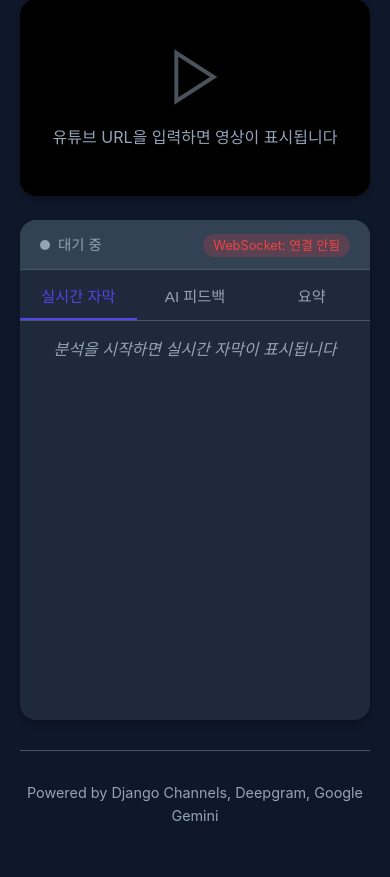
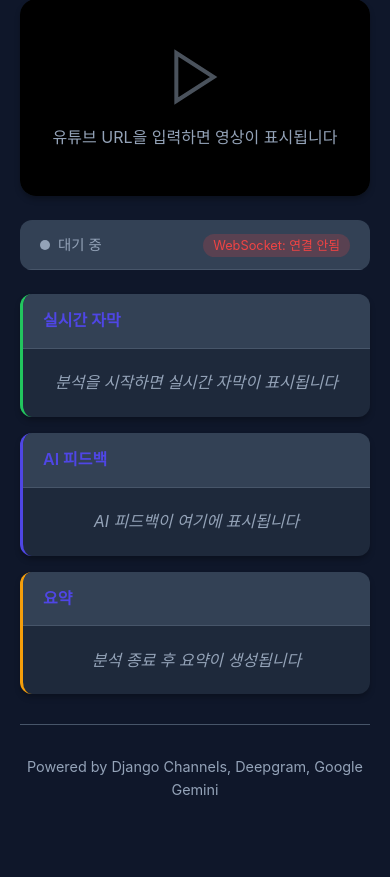
Before and after one commit to baskduf/SSAFY_Auto_Video, a Django app: page / in a window 390 px wide. Shown: the part 354-1231 px from the top of the page. After the commit the page ends 1149 px from the top, so only its background shows below. Run offline with Django 5.2, Linux system fonts and the light colour scheme.

Commit message:
Refactor UI to 3-panel layout with auto-scroll
- Replace tab-based UI with 3-panel simultaneous view
- Show transcript, AI feedback, and summary panels at once
- Add auto-scroll for transcript and feedback containers
- Add panel highlight effect for new content notifications
- Update responsive layout for different screen sizes

Co-Authored-By: Claude Opus 4.5 <noreply@anthropic.com>

```diff
--- a/static/css/style.css
+++ b/static/css/style.css
@@ -151,15 +151,73 @@ body {
 
 /* Main Content */
 .main-content {
-    display: grid;
-    grid-template-columns: 1fr 1fr;
+    display: flex;
+    flex-direction: column;
     gap: 24px;
 }
 
-@media (max-width: 1024px) {
-    .main-content {
+/* Status Section */
+.status-section {
+    background-color: var(--bg-secondary);
+    border-radius: 12px;
+    overflow: hidden;
+}
+
+/* 3 Panel Layout */
+.panels-section {
+    display: grid;
+    grid-template-columns: repeat(3, 1fr);
+    gap: 16px;
+    min-height: 400px;
+}
+
+@media (max-width: 1200px) {
+    .panels-section {
+        grid-template-columns: 1fr 1fr;
+    }
+    .panels-section .summary-panel {
+        grid-column: span 2;
+    }
+}
+
+@media (max-width: 768px) {
+    .panels-section {
         grid-template-columns: 1fr;
     }
+    .panels-section .summary-panel {
+        grid-column: span 1;
+    }
+}
+
+/* Panel Styles */
+.panel {
+    background-color: var(--bg-secondary);
+    border-radius: 12px;
+    display: flex;
+    flex-direction: column;
+    overflow: hidden;
+    box-shadow: var(--shadow);
+    max-height: 500px;
+}
+
+.panel-header {
+    padding: 14px 20px;
+    background-color: var(--bg-tertiary);
+    border-bottom: 1px solid var(--border-color);
+}
+
+.panel-header h3 {
+    font-size: 1rem;
+    font-weight: 600;
+    color: var(--primary-color);
+    margin: 0;
+}
+
+.panel-content {
+    flex: 1;
+    overflow-y: auto;
+    padding: 16px;
+    scroll-behavior: smooth;
 }
 
 /* Video Section */
@@ -237,7 +295,7 @@ body {
     50% { opacity: 0.7; }
 }
 
-/* Feedback Section */
+/* Feedback Section (Legacy - kept for compatibility) */
 .feedback-section {
     background-color: var(--bg-secondary);
     border-radius: 16px;
@@ -247,6 +305,31 @@ body {
     flex-direction: column;
     max-height: calc(100vh - 300px);
     min-height: 500px;
+}
+
+/* Transcript Panel specific */
+.transcript-panel {
+    border-left: 3px solid var(--success-color);
+}
+
+/* Feedback Panel specific */
+.feedback-panel {
+    border-left: 3px solid var(--primary-color);
+}
+
+/* Summary Panel specific */
+.summary-panel {
+    border-left: 3px solid var(--warning-color);
+}
+
+/* Panel highlight effect */
+.panel.highlight {
+    animation: panelHighlight 0.5s ease;
+}
+
+@keyframes panelHighlight {
+    0% { box-shadow: 0 0 0 2px var(--primary-color); }
+    100% { box-shadow: var(--shadow); }
 }
 
 /* Status Bar */
--- a/static/js/app.js
+++ b/static/js/app.js
@@ -40,11 +40,6 @@ class StreamApp {
             if (e.key === 'Enter') this.startStreaming();
         });
         this.urlInput.addEventListener('input', () => this.hideError());
-
-        // Tab switching
-        document.querySelectorAll('.tab-btn').forEach(btn => {
-            btn.addEventListener('click', (e) => this.switchTab(e.target.dataset.tab));
-        });
 
         // Check for URL parameter
         const urlParams = new URLSearchParams(window.location.search);
@@ -128,8 +123,11 @@ class StreamApp {
             </div>
         `;
 
-        this.highlightTab('summary');
-        this.switchTab('summary');
+        // Highlight summary panel
+        this.summaryContainer.closest('.panel')?.classList.add('highlight');
+        setTimeout(() => {
+            this.summaryContainer.closest('.panel')?.classList.remove('highlight');
+        }, 3000);
     }
 
     // Start streaming
@@ -303,8 +301,11 @@ class StreamApp {
 
         this.feedbacks.push({ content, timestamp });
 
-        // Show notification badge or switch tab
-        this.highlightTab('feedback');
+        // Highlight feedback panel briefly
+        this.feedbackContainer.closest('.panel')?.classList.add('highlight');
+        setTimeout(() => {
+            this.feedbackContainer.closest('.panel')?.classList.remove('highlight');
+        }, 2000);
     }
 
     // Format feedback content
@@ -343,28 +344,6 @@ class StreamApp {
         const wsStatus = this.connectionStatus.querySelector('.ws-status');
         wsStatus.className = 'ws-status ' + (connected ? 'connected' : 'disconnected');
         wsStatus.textContent = 'WebSocket: ' + (connected ? '연결됨' : '연결 안됨');
-    }
-
-    // Switch tab
-    switchTab(tabName) {
-        document.querySelectorAll('.tab-btn').forEach(btn => {
-            btn.classList.toggle('active', btn.dataset.tab === tabName);
-        });
-
-        document.querySelectorAll('.tab-content').forEach(content => {
-            content.classList.toggle('active', content.id === `${tabName}-tab`);
-        });
-    }
-
-    // Highlight tab
-    highlightTab(tabName) {
-        const tab = document.querySelector(`.tab-btn[data-tab="${tabName}"]`);
-        if (tab && !tab.classList.contains('active')) {
-            tab.style.color = 'var(--warning-color)';
-            setTimeout(() => {
-                tab.style.color = '';
-            }, 2000);
-        }
     }
 
     // Clear containers
--- a/templates/stream/index.html
+++ b/templates/stream/index.html
@@ -62,9 +62,8 @@
                 </div>
             </section>
 
-            <!-- Feedback Section -->
-            <section class="feedback-section">
             <!-- Status Bar -->
+            <section class="status-section">
                 <div class="status-bar">
                     <div class="status-indicator" id="status-indicator">
                         <span class="status-dot"></span>
@@ -74,46 +73,42 @@
                         <span class="ws-status disconnected">WebSocket: 연결 안됨</span>
                     </div>
                 </div>
+            </section>
 
-                <!-- Tabs -->
-                <div class="tabs">
-                    <button class="tab-btn active" data-tab="transcript">
-                        실시간 자막
-                    </button>
-                    <button class="tab-btn" data-tab="feedback">
-                        AI 피드백
-                    </button>
-                    <button class="tab-btn" data-tab="summary">
-                        요약
-                    </button>
+            <!-- 3 Panel Layout -->
+            <section class="panels-section">
+                <!-- Transcript Panel -->
+                <div class="panel transcript-panel">
+                    <div class="panel-header">
+                        <h3>실시간 자막</h3>
                     </div>
-
-                <!-- Tab Contents -->
-                <div class="tab-contents">
-                    <!-- Transcript Tab -->
-                    <div class="tab-content active" id="transcript-tab">
-                        <div class="transcript-container" id="transcript-container">
+                    <div class="panel-content" id="transcript-container">
                         <div class="empty-state">
                             <p>분석을 시작하면 실시간 자막이 표시됩니다</p>
                         </div>
                     </div>
                 </div>
 
-                    <!-- Feedback Tab -->
-                    <div class="tab-content" id="feedback-tab">
-                        <div class="feedback-container" id="feedback-container">
+                <!-- AI Feedback Panel -->
+                <div class="panel feedback-panel">
+                    <div class="panel-header">
+                        <h3>AI 피드백</h3>
+                    </div>
+                    <div class="panel-content" id="feedback-container">
                         <div class="empty-state">
                             <p>AI 피드백이 여기에 표시됩니다</p>
                         </div>
                     </div>
                 </div>
 
-                    <!-- Summary Tab -->
-                    <div class="tab-content" id="summary-tab">
-                        <div class="summary-container" id="summary-container">
+                <!-- Summary Panel -->
+                <div class="panel summary-panel">
+                    <div class="panel-header">
+                        <h3>요약</h3>
+                    </div>
+                    <div class="panel-content" id="summary-container">
                         <div class="empty-state">
                             <p>분석 종료 후 요약이 생성됩니다</p>
-                            </div>
                         </div>
                     </div>
                 </div>
```
Lines whose indentation alone changed are shown as unchanged.
